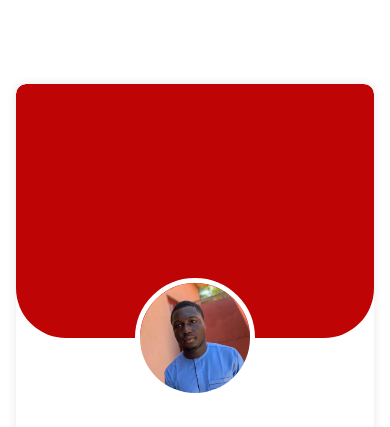
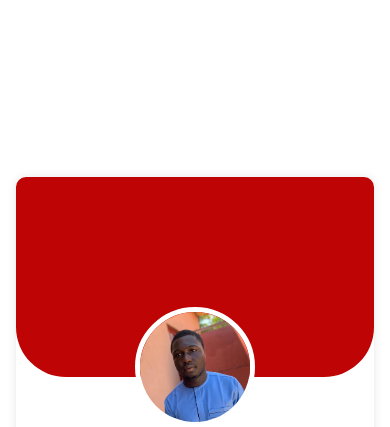
Before and after one commit to busyboy090/hng-internship-stage-1-task, a plain HTML site: page index.html in a window 390 px wide. Shown: the top 427 px of the page. Drawn offline with Linux system fonts and the light colour scheme.

Commit message:
Refactor article layout for improved responsiveness and adjust styles for better visibility

```diff
--- a/assets/css/index.css
+++ b/assets/css/index.css
@@ -17,15 +17,16 @@ body {
 
 article {
   display: grid;
-  gap: 40px;
+  gap: 2rem;
+  grid-template-rows: 200px 1fr;
   border-radius: 10px;
   box-shadow: 0 0 10px rgba(0, 0, 0, 0.1);
-  overflow: auto;
+  overflow: visible;
   position: relative;
   text-wrap: wrap;
-  height: 80dvh;
   width: 100%;
   margin: 1rem;
+  background: white;
 }
 
 article > div:nth-child(2) {
@@ -38,9 +39,7 @@ article > div:nth-child(2) {
 
 .bg-red {
   width: 100%;
-  height: 30dvh;
   background: rgb(190, 4, 4);
-  /* border: 2px solid black; */
   border-radius: 10px 10px 50px 50px;
   position: relative;
 }
@@ -51,7 +50,7 @@ ul {
 
 figure img {
   position: absolute;
-  top: 100%;
+  top: 95%;
   left: 50%;
   transform: translate(-50%, -50%);
   border: 5px solid white;
@@ -92,17 +91,17 @@ ul li {
 @media (min-width: 768px) {
   article {
     grid-template-columns: 40% 1fr;
+    grid-template-rows: 1fr;
     align-items: center;
-    height: 300px;
+    min-height: 300px;
     width: 50vw;
     gap: 80px;
-    overflow: hidden;
+    overflow: visible;
   }
 
   .bg-red {
-    min-height: 100%;
+    height: 100%;
     background: rgb(190, 4, 4);
-    /* border: 2px solid black; */
     border-radius: 10px 50px 50px 10px;
   }
 
@@ -117,7 +116,6 @@ ul li {
     padding: 1.5rem 1.5rem 1.5rem 0;
     text-align: center;
     overflow: auto;
-    height: 100%;
     display: flex;
     flex-direction: column;
     justify-content: center;
```
